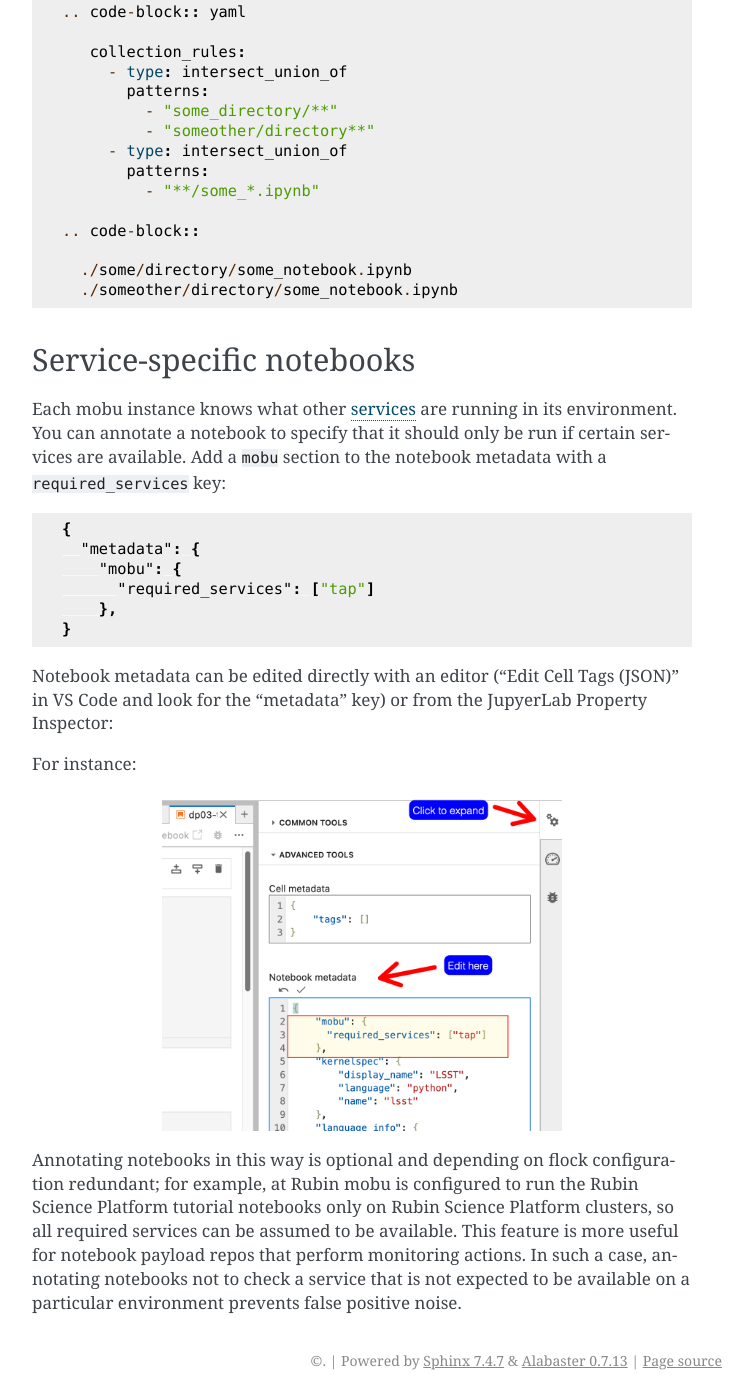
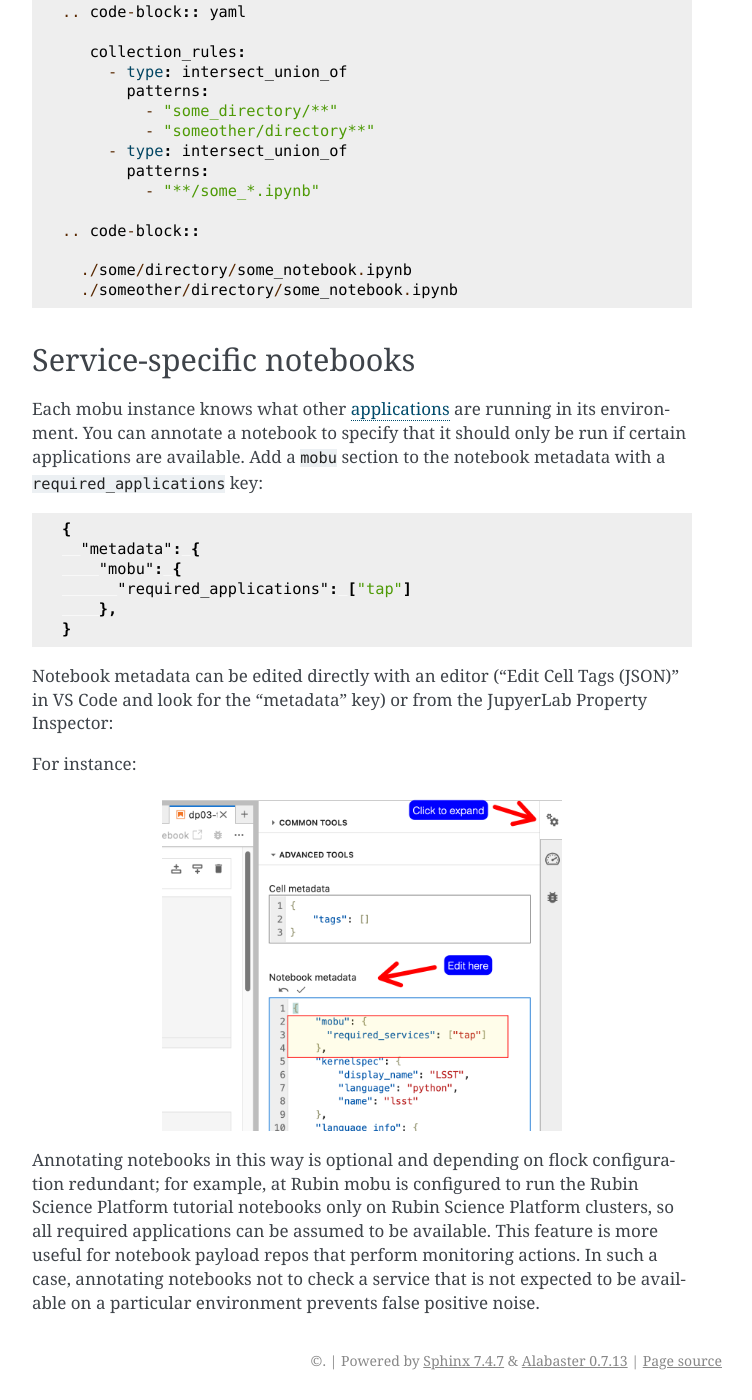
Before and after one commit to lsst-sqre/mobu, a Sphinx documentation site: the page built from docs/user-guide/in-repo-config.rst, in a window 1280 px wide and 1400 px high, scrolled down 3323 px. Shown: the whole window, without its empty margins (388-1140 px from the left). Built offline with Sphinx 7.4.7, drawn with Linux system fonts in a browser that asks for light colours; pages that are not in the unit, such as notebooks, are missing from menus; some of the changed text lies outside the part shown.

Commit message:
`required_services` -> `required_applications`
Change the ipynb JSON metadata key to list the Phalanx applications required to be in the environment for the notebook to run from `required_services` to `required_applications`. Now that we have real service discovery via, Repertoire "services" means something else.

```diff
--- a/docs/user-guide/in-repo-config.rst
+++ b/docs/user-guide/in-repo-config.rst
@@ -47,7 +47,7 @@ Each entry is a pattern using the `Python pathlib glob pattern language`_.
   - Exclude rules will remove notebooks from the current set that are
     in the union of the matched patterns.
 
-- Remove any remaining notebooks that require unavailable services.
+- Remove any remaining notebooks that require unavailable applications.
 
 .. note::
 
@@ -188,16 +188,16 @@ Run only notebooks with a certain name, but not if they exists in certain direct
 Service-specific notebooks
 ==========================
 
-Each mobu instance knows what other `services <https://phalanx.lsst.io/applications/index.html>`_ are running in its environment.
-You can annotate a notebook to specify that it should only be run if certain services are available.
-Add a ``mobu`` section to the notebook metadata with a ``required_services`` key:
+Each mobu instance knows what other `applications <https://phalanx.lsst.io/applications/index.html>`_ are running in its environment.
+You can annotate a notebook to specify that it should only be run if certain applications are available.
+Add a ``mobu`` section to the notebook metadata with a ``required_applications`` key:
 
 .. code-block:: jsonnet
 
    {
      "metadata": {
        "mobu": {
-         "required_services": ["tap"]
+         "required_applications": ["tap"]
        },
    }
 
@@ -211,6 +211,6 @@ For instance:
    :width: 400px
 
 
-Annotating notebooks in this way is optional and depending on flock configuration redundant; for example, at Rubin mobu is configured to run the Rubin Science Platform tutorial notebooks only on Rubin Science Platform clusters, so all required services can be assumed to be available.
+Annotating notebooks in this way is optional and depending on flock configuration redundant; for example, at Rubin mobu is configured to run the Rubin Science Platform tutorial notebooks only on Rubin Science Platform clusters, so all required applications can be assumed to be available.
 This feature is more useful for notebook payload repos that perform monitoring actions.
 In such a case, annotating notebooks not to check a service that is not expected to be available on a particular environment prevents false positive noise.
```
Also changed, not shown: changelog.d/20260130_144730_danfuchs_HEAD.md (added, +3 -0 lines), .pre-commit-config.yaml, 16 other files.
